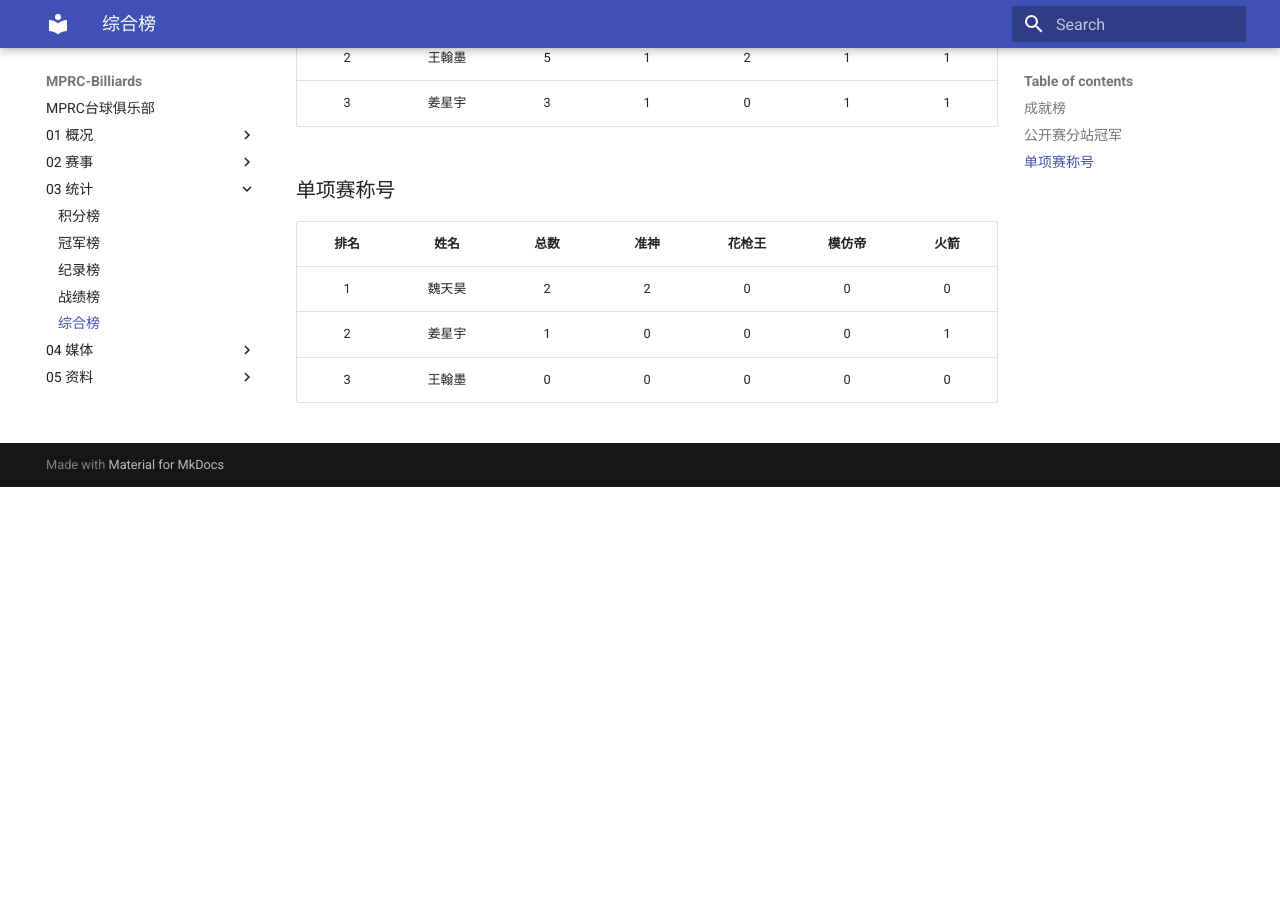
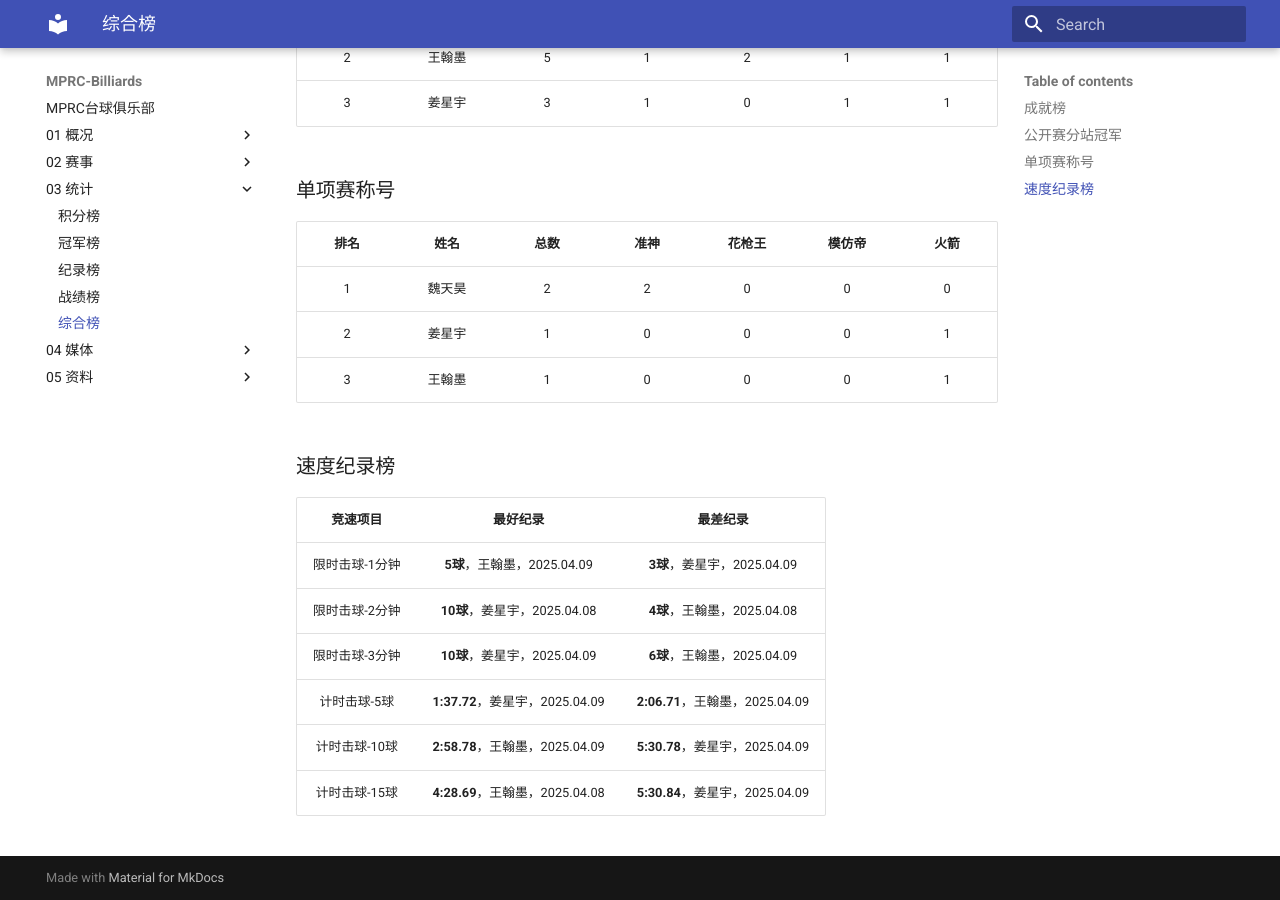
Before and after one commit to mprc-billiards/mprc-billiards.github.io, an MkDocs documentation site: the page built from docs/03-统计/5-综合榜.md, in a window 1280 px wide and 900 px high, scrolled down 558 px. Built offline with MkDocs 1.6.1 and Material for MkDocs 9.7.7, drawn with Linux system fonts in a browser that asks for light colours; before the commit the page ends 1045 px from its top, so only the background shows below that.

Commit message:
update 2025.04.09

```diff
--- a/docs/03-统计/5-综合榜.md
+++ b/docs/03-统计/5-综合榜.md
@@ -22,4 +22,15 @@
 | :--: | :---: | :--: | :--: | :---: | :---: | :--: |
 |  1   | 魏天昊 |  2   |  2  |  0     |   0   |  0   |
 |  2   | 姜星宇 |  1   |  0  |  0     |   0   |  1   |
-|  3   | 王翰墨 |  0   |  0  |  0     |   0   |  0   |
+|  3   | 王翰墨 |  1   |  0  |  0     |   0   |  1   |
+
+### 速度纪录榜
+
+|    竞速项目    |            最好纪录            |            最差纪录             |
+| :-----------: | :----------------------------: | :----------------------------: |
+| 限时击球-1分钟 |   **5球**，王翰墨，2025.04.09   |   **3球**，姜星宇，2025.04.09   |
+| 限时击球-2分钟 |  **10球**，姜星宇，2025.04.08   |   **4球**，王翰墨，2025.04.08   |
+| 限时击球-3分钟 |  **10球**，姜星宇，2025.04.09   |   **6球**，王翰墨，2025.04.09   |
+|  计时击球-5球  | **1:37.72**，姜星宇，2025.04.09 | **2:06.71**，王翰墨，2025.04.09 |
+| 计时击球-10球  | **2:58.78**，王翰墨，2025.04.09 | **5:30.78**，姜星宇，2025.04.09 |
+| 计时击球-15球  | **4:28.69**，王翰墨，2025.04.08 | **5:30.84**，姜星宇，2025.04.09 |
```
Also changed, not shown: docs/02-赛事/H-单项赛/H04-速度单项赛.md (+17 -0 lines), docs/05-资料/2-技术打法.md (+4 -0 lines).
